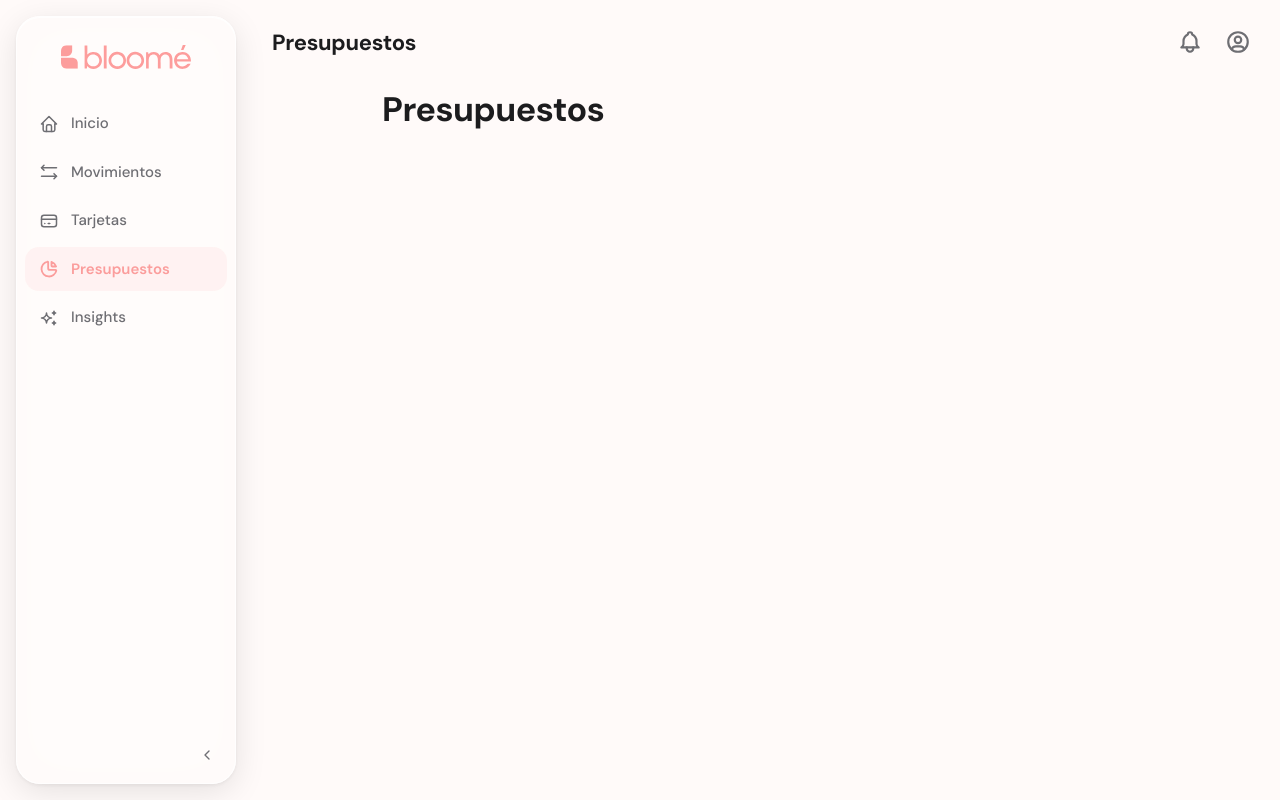
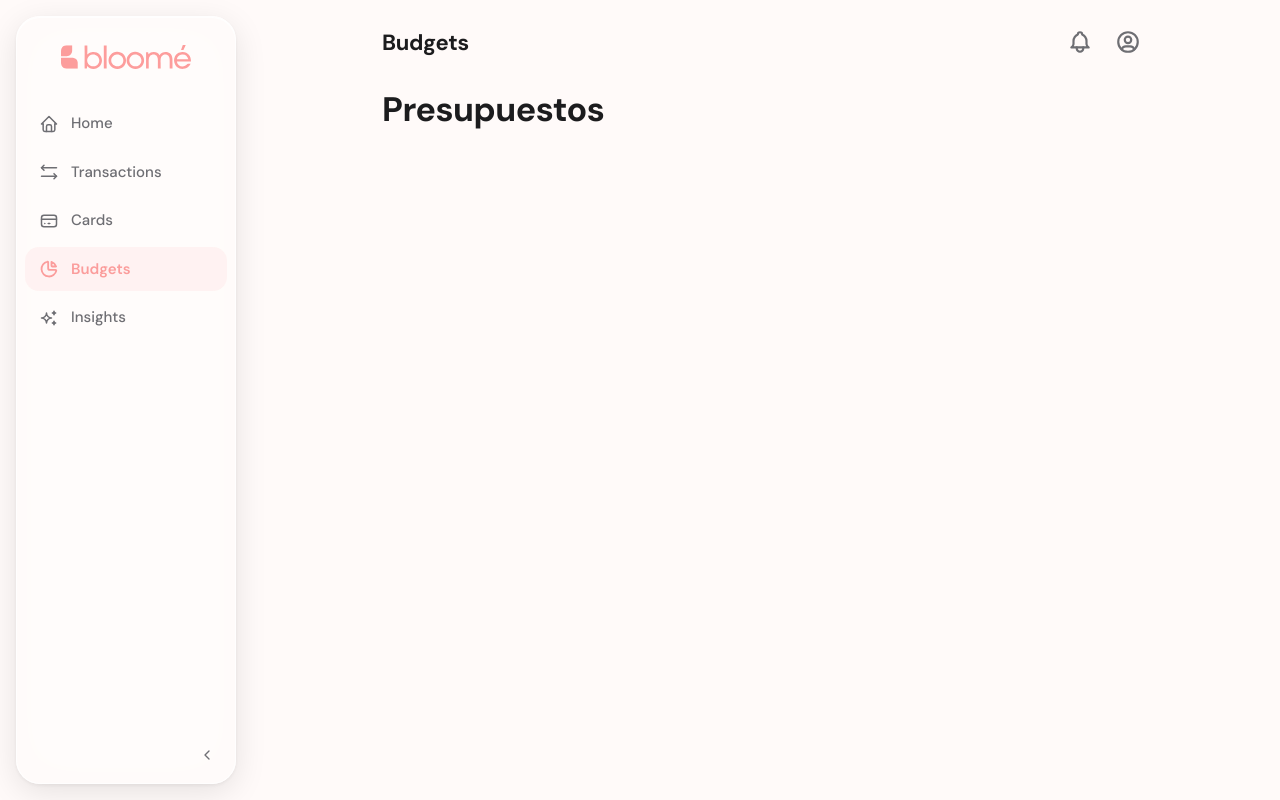
Before and after one commit to kmmelissat/bloome, a Next.js app: page /budgets in a window 1280 px wide. Built offline with nearby package versions, Linux system fonts and the light colour scheme.

Commit message:
feat: update layout components with improved padding and restore English labels for navigation

```diff
--- a/app/components/layout/components/AppShell.tsx
+++ b/app/components/layout/components/AppShell.tsx
@@ -20,8 +20,10 @@ export default function AppShell({ children }: { children: React.ReactNode }) {
         }`}
         style={{ paddingBottom: "calc(96px + env(safe-area-inset-bottom))" }}
       >
-        <Header />
-        <div className="max-w-3xl mx-auto">{children}</div>
+        <div className="max-w-3xl mx-auto px-5 md:px-0">
+          <Header />
+          {children}
+        </div>
       </main>
 
       <Tabbar />
--- a/app/components/layout/components/Header.tsx
+++ b/app/components/layout/components/Header.tsx
@@ -22,7 +22,7 @@ export default function Header() {
   const title = usePageTitle();
 
   return (
-    <header className="sticky top-0 z-30 px-5 pt-[env(safe-area-inset-top)]">
+    <header className="sticky top-0 z-30 pt-[env(safe-area-inset-top)]">
       {/* Mobile: usuario izquierda, iso centro, notificaciones derecha */}
       <div className="flex items-center md:hidden py-3">
         <div className="flex-1">
--- a/app/components/layout/constants/navigation.ts
+++ b/app/components/layout/constants/navigation.ts
@@ -16,10 +16,10 @@ export type NavTab = {
 };
 
 export const NAV_TABS: NavTab[] = [
-  { href: "/", label: "Inicio", Icon: IconHome },
-  { href: "/transactions", label: "Movimientos", Icon: IconArrowsLeftRight },
-  { href: "/cards", label: "Tarjetas", Icon: IconCreditCard },
-  { href: "/budgets", label: "Presupuestos", Icon: IconChartPie },
+  { href: "/", label: "Home", Icon: IconHome },
+  { href: "/transactions", label: "Transactions", Icon: IconArrowsLeftRight },
+  { href: "/cards", label: "Cards", Icon: IconCreditCard },
+  { href: "/budgets", label: "Budgets", Icon: IconChartPie },
   { href: "/insights", label: "Insights", Icon: IconSparkles },
 ];
 
```
